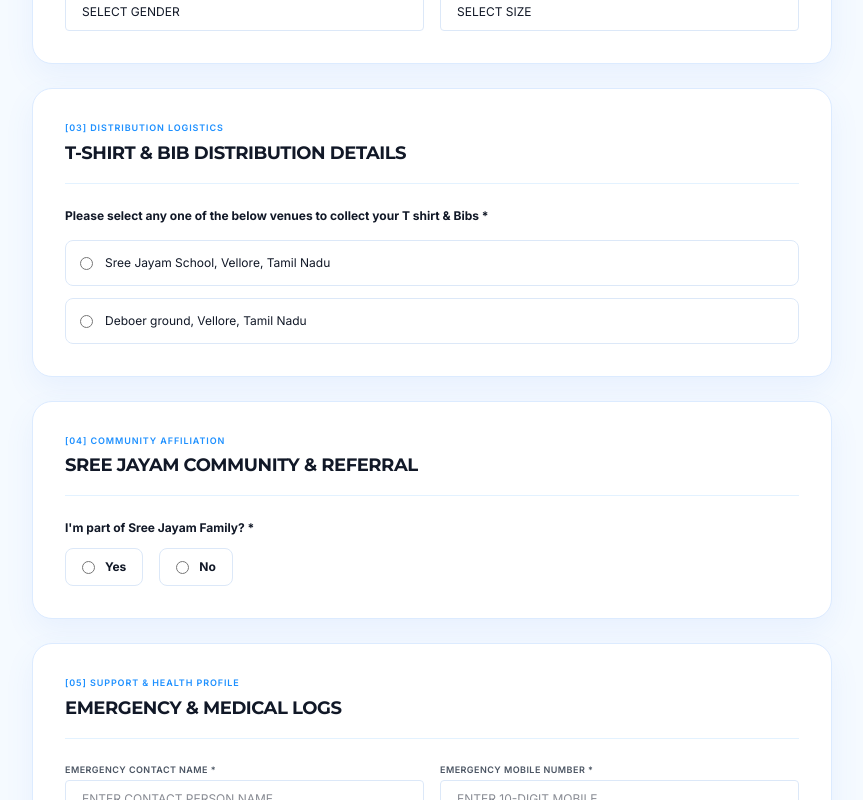
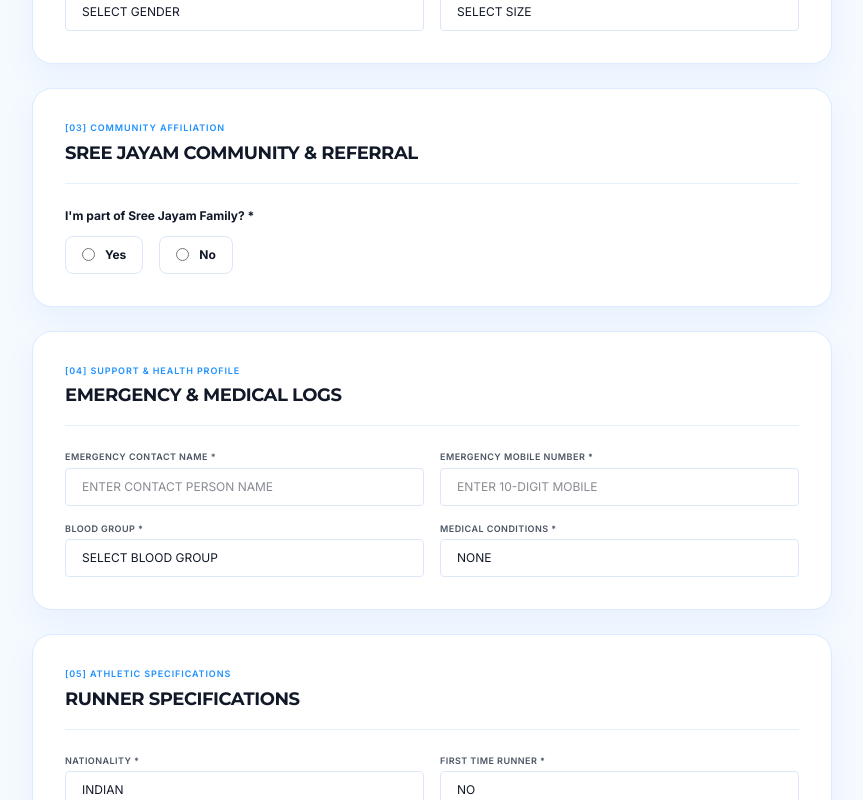
Before and after one commit to devpdhana/feelthebeat, a Next.js app: page /register in a window 1280 px wide. Shown: the part 900-1700 px from the top of the page, without its empty margins (0-863 px from the left). Built offline with nearby package versions, Linux system fonts and the light colour scheme.

Commit message:
last changes

```diff
--- a/app/api/payment/verify/route.ts
+++ b/app/api/payment/verify/route.ts
@@ -212,14 +212,7 @@
 
 
 
-    // Backend Validation for new fields
-    if (!tshirt_bib_venue || !ALLOWED_VENUES.includes(tshirt_bib_venue)) {
-      return NextResponse.json(
-        { message: "Invalid or missing T-Shirt & Bib distribution venue selection." },
-        { status: 400 }
-      );
-    }
-
+    // Backend Validation for Community fields
     if (!dav_family_member || !ALLOWED_DAV_MEMBER.includes(dav_family_member)) {
       return NextResponse.json(
         { message: "Invalid or missing D.A.V Family selection." },
@@ -250,7 +243,7 @@
       finalDavHearAbout = dav_hear_about;
     }
 
-    const finalTshirtVenueAddress = VENUE_ADDRESSES[tshirt_bib_venue] || "";
+    const finalTshirtVenueAddress = tshirt_bib_venue ? (VENUE_ADDRESSES[tshirt_bib_venue] || "") : null;
 
     // 2. Fetch payment record
     const { data: paymentLog, error: payGetError } = await supabaseAdmin
@@ -304,8 +297,8 @@
         race_category: priceObj.name,
         school_name: raceCategory === "2km-kids" && schoolName && schoolName.trim() ? schoolName.trim() : null,
         tshirt_size: tshirtSize,
-        tshirt_bib_venue: tshirt_bib_venue,
-        tshirt_bib_venue_address: finalTshirtVenueAddress,
+        tshirt_bib_venue: tshirt_bib_venue || null,
+        tshirt_bib_venue_address: finalTshirtVenueAddress || null,
         dav_family_member: dav_family_member,
         dav_family_type: finalDavFamilyType,
         dav_hear_about: finalDavHearAbout,
--- a/app/register/page.tsx
+++ b/app/register/page.tsx
@@ -13,24 +13,6 @@
     Razorpay: any;
   }
 }
-
-export const VENUE_DETAILS: Record<
-  string,
-  { label: string; address: string; mapLink?: string }
-> = {
-  School: {
-    label: "Sree Jayam School, Vellore, Tamil Nadu",
-    address: "Ezhil Nagar Main Rd, Ezhil Nagar, Krishna Nagar, RV Nagar, Vellore, Tamil Nadu 632002.",
-    mapLink: "https://share.google/7S3CijcYuC9YXqWSY",
-  },
-  marathonlocation: {
-    label: "Deboer ground, Vellore, Tamil Nadu",
-    address: "Deboer ground,Vellore, Tamil Nadu 632001.",
-    mapLink: "https://maps.app.goo.gl/AE9NEwWmErWwgUfBA",
-
-  },
-
-};
 
 export const DAV_FAMILY_TYPES = [
   "Student",
@@ -65,7 +47,6 @@
     dob: "",
     gender: "",
     tshirtSize: "",
-    tshirtBibVenue: "",
     davFamilyMember: "",
     davFamilyType: "",
     davHearAbout: "",
@@ -137,11 +118,6 @@
 
     if (!formData.gender) errs.gender = "Gender selection is required";
     if (!formData.tshirtSize) errs.tshirtSize = "T-Shirt Size is required";
-
-    // T-Shirt & Bib venue validation
-    if (!formData.tshirtBibVenue) {
-      errs.tshirtBibVenue = "Please select a venue to collect your T-Shirt & Bib";
-    }
 
     // D.A.V Family & Referral conditional validation
     if (!formData.davFamilyMember) {
@@ -217,8 +193,6 @@
                 razorpay_payment_id: response.razorpay_payment_id,
                 razorpay_signature: response.razorpay_signature,
                 ...formData,
-                tshirt_bib_venue: formData.tshirtBibVenue,
-                tshirt_bib_venue_address: VENUE_DETAILS[formData.tshirtBibVenue]?.address || "",
                 dav_family_member: formData.davFamilyMember,
                 dav_family_type: formData.davFamilyMember === "Yes" ? formData.davFamilyType : null,
                 dav_hear_about: formData.davFamilyMember === "No" ? formData.davHearAbout : null,
@@ -468,88 +442,11 @@
               </div>
             </Card>
 
-            {/* T-Shirt & Bib Distribution Details */}
-            <Card className="flex flex-col gap-6 p-6 md:p-8">
-              <div className="border-b border-brand-primary/12 pb-4">
-                <span className="font-mono text-[9px] text-brand-primary tracking-widest block uppercase mb-1 font-semibold">
-                  [03] DISTRIBUTION LOGISTICS
-                </span>
-                <h3 className="font-display text-lg font-bold uppercase tracking-tight text-default">
-                  T-SHIRT & BIB DISTRIBUTION DETAILS
-                </h3>
-              </div>
-
-              <div className="flex flex-col gap-4 font-mono">
-                <label className="text-xs font-bold text-default">
-                  Please select any one of the below venues to collect your T shirt &amp; Bibs *
-                </label>
-
-                <div className="grid grid-cols-1 gap-3">
-                  {Object.entries(VENUE_DETAILS).map(([key, venue]) => {
-                    const isSelected = formData.tshirtBibVenue === key;
-                    return (
-                      <label
-                        key={key}
-                        className={`flex items-start gap-3 p-3.5 border rounded-lg cursor-pointer transition-all ${isSelected
-                          ? "bg-brand-primary/5 border-brand-primary text-brand-primary font-bold shadow-sm"
-                          : "bg-white border-[#DCE8F8] text-default hover:border-brand-primary/40"
-                          }`}
-                      >
-                        <input
-                          type="radio"
-                          name="tshirtBibVenue"
-                          value={key}
-                          checked={isSelected}
-                          onChange={() =>
-                            setFormData({ ...formData, tshirtBibVenue: key })
-                          }
-                          className="mt-0.5 accent-brand-primary cursor-pointer"
-                          required
-                        />
-                        <span className="text-xs">{venue.label}</span>
-                      </label>
-                    );
-                  })}
-                </div>
-
-                {/* Dynamically displayed address box */}
-                {formData.tshirtBibVenue && VENUE_DETAILS[formData.tshirtBibVenue] && (
-                  <div className="mt-2 p-4 bg-[#F8FAFD] border border-brand-primary/20 rounded-lg flex flex-col gap-2 animate-fadeIn">
-                    <div className="flex items-center gap-2">
-                      <span className="font-mono text-[10px] text-brand-primary uppercase font-bold tracking-wider">
-                        COLLECTION VENUE ADDRESS:
-                      </span>
-                      <span className="text-[10px] text-muted-default/60 italic">(Display only)</span>
-                    </div>
-                    <p className="text-xs text-default whitespace-pre-line leading-relaxed font-sans font-medium">
-                      {VENUE_DETAILS[formData.tshirtBibVenue].address}
-                    </p>
-                    {VENUE_DETAILS[formData.tshirtBibVenue].mapLink && (
-                      <div className="mt-1 pt-2 border-t border-brand-primary/10">
-                        <a
-                          href={VENUE_DETAILS[formData.tshirtBibVenue].mapLink}
-                          target="_blank"
-                          rel="noopener noreferrer"
-                          className="inline-flex items-center gap-1.5 text-xs text-brand-primary font-bold hover:underline"
-                        >
-                          <svg className="w-3.5 h-3.5" fill="none" viewBox="0 0 24 24" stroke="currentColor">
-                            <path strokeLinecap="round" strokeLinejoin="round" strokeWidth={2} d="M17.657 16.657L13.414 20.9a1.998 1.998 0 01-2.827 0l-4.244-4.243a8 8 0 1111.314 0z" />
-                            <path strokeLinecap="round" strokeLinejoin="round" strokeWidth={2} d="M15 11a3 3 0 11-6 0 3 3 0 016 0z" />
-                          </svg>
-                          View Location on Google Maps
-                        </a>
-                      </div>
-                    )}
-                  </div>
-                )}
-              </div>
-            </Card>
-
             {/* D.A.V. Family & Referral */}
             <Card className="flex flex-col gap-6 p-6 md:p-8">
               <div className="border-b border-brand-primary/12 pb-4">
                 <span className="font-mono text-[9px] text-brand-primary tracking-widest block uppercase mb-1 font-semibold">
-                  [04] COMMUNITY AFFILIATION
+                  [03] COMMUNITY AFFILIATION
                 </span>
                 <h3 className="font-display text-lg font-bold uppercase tracking-tight text-default">
                   Sree Jayam COMMUNITY &amp; REFERRAL
@@ -681,7 +578,7 @@
             <Card className="flex flex-col gap-6 p-6 md:p-8">
               <div className="border-b border-brand-primary/12 pb-4">
                 <span className="font-mono text-[9px] text-brand-primary tracking-widest block uppercase mb-1 font-semibold">
-                  [05] SUPPORT &amp; HEALTH PROFILE
+                  [04] SUPPORT &amp; HEALTH PROFILE
                 </span>
                 <h3 className="font-display text-lg font-bold uppercase tracking-tight text-default">
                   EMERGENCY &amp; MEDICAL LOGS
@@ -759,7 +656,7 @@
             <Card className="flex flex-col gap-6 p-6 md:p-8">
               <div className="border-b border-brand-primary/12 pb-4">
                 <span className="font-mono text-[9px] text-brand-primary tracking-widest block uppercase mb-1 font-semibold">
-                  [04] ATHLETIC SPECIFICATIONS
+                  [05] ATHLETIC SPECIFICATIONS
                 </span>
                 <h3 className="font-display text-lg font-bold uppercase tracking-tight text-default">
                   RUNNER SPECIFICATIONS
@@ -834,7 +731,7 @@
             <Card className="flex flex-col gap-6 p-6 md:p-8">
               <div className="border-b border-brand-primary/12 pb-4">
                 <span className="font-mono text-[9px] text-brand-primary tracking-widest block uppercase mb-1 font-semibold">
-                  [05] VERIFICATION STATEMENTS
+                  [06] VERIFICATION STATEMENTS
                 </span>
                 <h3 className="font-display text-lg font-bold uppercase tracking-tight text-default">
                   DECLARATION & CONSENT
```
